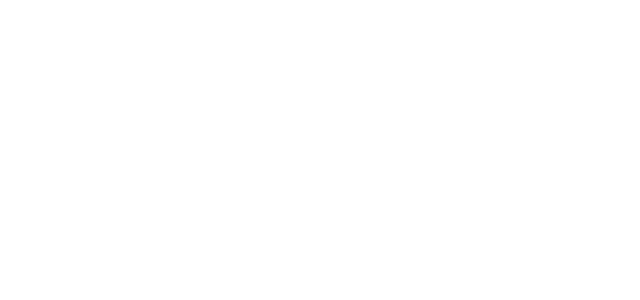
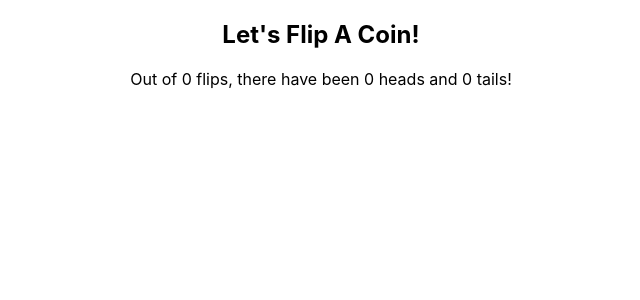
Before and after one commit to Djones917/Coin_Flip_2022, a React (Create React App) app: page / in a window 1280 px wide. Shown: the top 300 px of the page, without its empty margins (319-959 px from the left). Built offline with nearby package versions, Linux system fonts and the light colour scheme.

Commit message:
importing coin container into app js

```diff
--- a/src/App.js
+++ b/src/App.js
@@ -1,11 +1,12 @@
 import React, { Component } from 'react';
+import CoinContainer from './CoinContainer';
 import logo from './logo.svg';
 import './App.css';
 
 function App() {
   return (
     <div className="App">
-
+       <CoinContainer />
     </div>
   );
 }
```
